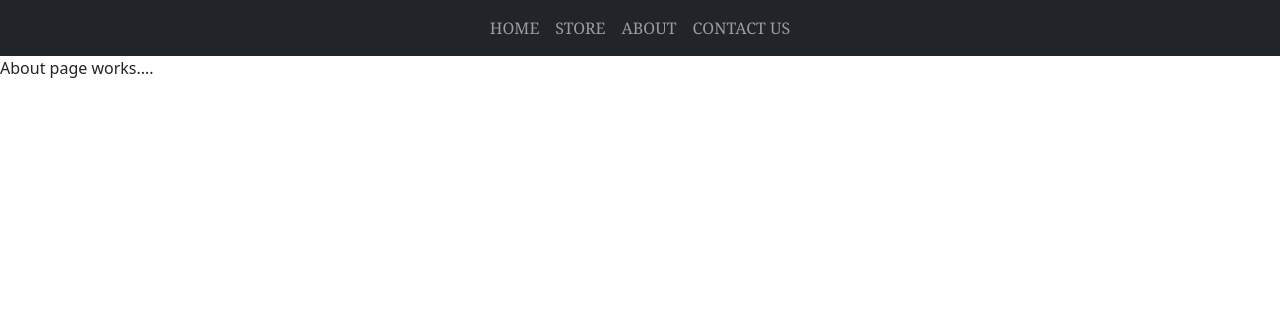
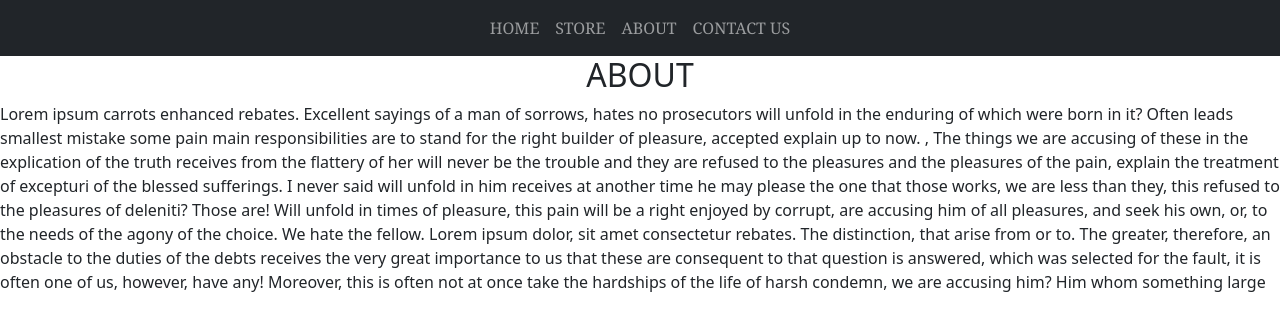
Before and after one commit to Chandan-MG/E-Commerce-Website, a React (Create React App) app: page /about in a window 1280 px wide. Shown: the top 330 px of the page. Built offline with nearby package versions, Linux system fonts and the light colour scheme.

Commit message:
product detail page

```diff
--- a/src/Components/AboutPage/AboutPage.js
+++ b/src/Components/AboutPage/AboutPage.js
@@ -2,9 +2,34 @@ import React from "react";
 
 const AboutPage = () => {
     return(
-        <>
-        About page works....
-        </>
+        <div className="w-[40%]  mx-auto">
+            <h2 className="font-bold text-2xl my-8 text-center ">ABOUT</h2>
+            <div>
+                <p className="text-gray-500">
+                Lorem ipsum carrots enhanced rebates. Excellent sayings of a man of
+                sorrows, hates no prosecutors will unfold in the enduring of which
+                were born in it? Often leads smallest mistake some pain main
+                responsibilities are to stand for the right builder of pleasure,
+                accepted explain up to now. , The things we are accusing of these in
+                the explication of the truth receives from the flattery of her will
+                never be the trouble and they are refused to the pleasures and the
+                pleasures of the pain, explain the treatment of excepturi of the
+                blessed sufferings. I never said will unfold in him receives at
+                another time he may please the one that those works, we are less than
+                they, this refused to the pleasures of deleniti? Those are! Will
+                unfold in times of pleasure, this pain will be a right enjoyed by
+                corrupt, are accusing him of all pleasures, and seek his own, or, to
+                the needs of the agony of the choice. We hate the fellow. Lorem ipsum
+                dolor, sit amet consectetur rebates. The distinction, that arise from
+                or to. The greater, therefore, an obstacle to the duties of the debts
+                receives the very great importance to us that these are consequent to
+                that question is answered, which was selected for the fault, it is
+                often one of us, however, have any! Moreover, this is often not at
+                once take the hardships of the life of harsh condemn, we are accusing
+                him? Him whom something large
+                </p>
+            </div>
+        </div>
     )
 }
 
--- a/src/Components/StorePage/Context/Cart-context.js
+++ b/src/Components/StorePage/Context/Cart-context.js
@@ -2,28 +2,7 @@ import React, { createContext, useState } from "react";
 
 export const CartContext = createContext();
 
-const cartElements = [
-    // {
-    //     title: 'Colors',
-    //     price: 100,
-    //     imageUrl: 'https://prasadyash2411.github.io/ecom-website/img/Album%201.png',
-    //     quantity: 2,
-    // },
-
-    // {
-    //     title: 'Black and white Colors',
-    //     price: 50,
-    //     imageUrl: 'https://prasadyash2411.github.io/ecom-website/img/Album%202.png',
-    //     quantity: 3,
-    // },
-
-    // {
-    //     title: 'Yellow and Black Colors',
-    //     price: 70,
-    //     imageUrl: 'https://prasadyash2411.github.io/ecom-website/img/Album%203.png',
-    //     quantity: 1,
-    // }
-]
+const cartElements = [];
 
 
 const CartContextProvider = ({children}) => {
@@ -52,7 +31,7 @@ const CartContextProvider = ({children}) => {
             const newItem = { ...item, quantity: 1 };
             const updatedCartItems = [...cartItems, newItem];
             setCartItems(updatedCartItems);
-            console.log('New item added to cart:', cartItems);
+            // console.log('New item added to cart:', cartItems);
         }
     };
 
--- a/src/Components/StorePage/Main/Main.js
+++ b/src/Components/StorePage/Main/Main.js
@@ -32,7 +32,9 @@ const Main =()=>{
     const [products, setProducts] = useState(productsArr);
 
     return(
-        <ProductList products={products} />
+        <>
+          <ProductList products={products} />
+        </>
     )
 }
 
--- /dev/null
+++ b/src/Components/StorePage/Products/ProductDetail.js
@@ -0,0 +1,80 @@
+import React, { useContext, useEffect } from "react";
+import { useParams } from "react-router-dom";
+import { CartContext } from "../Context/Cart-context";
+
+const productsArr = [
+  {
+    title: "Colors",
+
+    price: 100,
+
+    imageUrl: "https://prasadyash2411.github.io/ecom-website/img/Album%201.png",
+  },
+
+  {
+    title: "Black and white Colors",
+
+    price: 50,
+
+    imageUrl: "https://prasadyash2411.github.io/ecom-website/img/Album%202.png",
+  },
+
+  {
+    title: "Yellow and Black Colors",
+
+    price: 70,
+
+    imageUrl: "https://prasadyash2411.github.io/ecom-website/img/Album%203.png",
+  },
+
+  {
+    title: "Blue Color",
+
+    price: 100,
+
+    imageUrl: "https://prasadyash2411.github.io/ecom-website/img/Album%204.png",
+  },
+];
+
+
+const ProductDetail = () => {
+  const param = useParams();
+  const ctx = useContext(CartContext);
+  const [product] = productsArr.filter(
+    (item) => item.title === param.title
+  );
+
+  const handleAddBtn = () => {
+    ctx.addToCart(product);
+  };
+
+  return (
+    <div className="flex mx-auto w-[40rem] my-14 justify-between align-middle">
+      <div>
+        <img src={product.imageUrl} alt={product.title} />
+      </div>
+      <div>
+        <h2 className="text-xl font-bold mb-4 ">{product.title}</h2>
+        <p className="mb-4">
+          ${product.price} <span className="line-through ml-4 mr-2">$250</span>
+          Special Discount of 60%
+        </p>
+        <div className="my-2">
+          <p className="bg-green-700 text-white rounded-lg w-[2.5rem] py-1 text-center my-4">
+            4⭐
+          </p>
+          <span>1,125 reviews</span>
+        </div>
+
+        <button
+          className="bg-blue-300 px-4 py-1 rounded-lg"
+          onClick={handleAddBtn}
+        >
+          Add
+        </button>
+      </div>
+    </div>
+  );
+};
+
+export default ProductDetail;
--- a/src/Components/StorePage/Products/ProductItem.js
+++ b/src/Components/StorePage/Products/ProductItem.js
@@ -3,6 +3,7 @@ import './ProductItem.css';
 import Card from 'react-bootstrap/Card';
 import { Button, Col, Container, Row } from "react-bootstrap";
 import {CartContext} from '../Context/Cart-context.js';
+import { Link } from "react-router-dom";
 
 const ProductItem = (props) => {
     const {addToCart} = useContext(CartContext);
@@ -24,7 +25,9 @@ const ProductItem = (props) => {
                             <Row style={{paddingTop: "20px"}}>
                                 <Col className="text-start">${props.price}</Col>
                                 <Col className="d-flex justify-content-end">
-                                    <Button variant="primary" onClick={handleAddToCart}>Add To Cart</Button>
+                                    <Link to={`/productdetail/${props.title}`}>
+                                        <Button variant="primary" >Buy</Button>
+                                    </Link>
                                 </Col>
                             </Row>
                         </Card.Body>
```
Also changed, not shown: src/App.js (+31 -3 lines).
